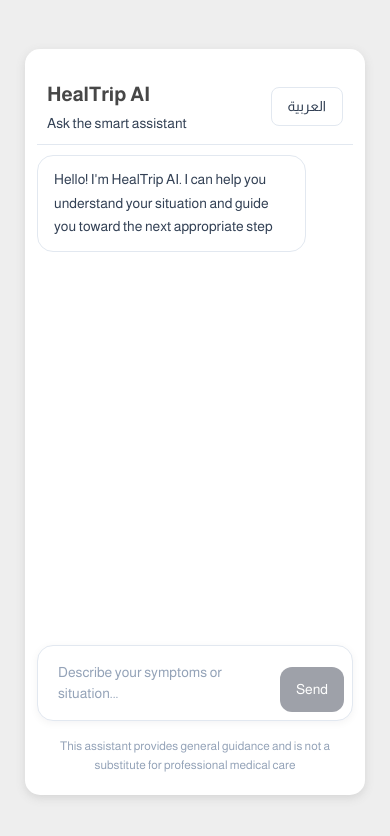
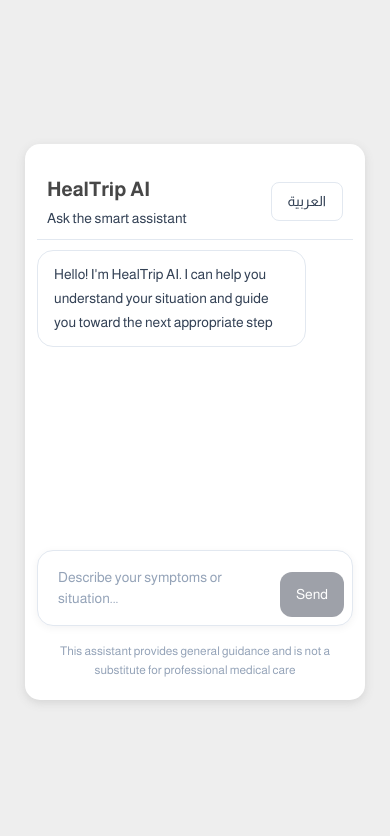
Before and after one commit to sedig931/healtrip-ai-assistant, a Next.js app: page / in a window 390 px wide. Shown: the top 836 px of the page. Built offline with nearby package versions, Linux system fonts and the light colour scheme.

Commit message:
commit0310261458

```diff
--- a/src/style/chat.css
+++ b/src/style/chat.css
@@ -13,8 +13,9 @@
 
 .chat-container {
   width: 100%;
-  max-width: 700px;
-  height: 97%;
+  height: 90%;
+  max-width: 650px;
+  max-height: 800px;
   margin: 0 auto;
   padding: 25px;
   display: flex;
@@ -222,7 +223,7 @@
 @media (max-width: 640px) {
   .chat-container {
     padding: 20px 12px;
-    height: 94%;
+    height: 70%;
   }
 
   .message {
```
